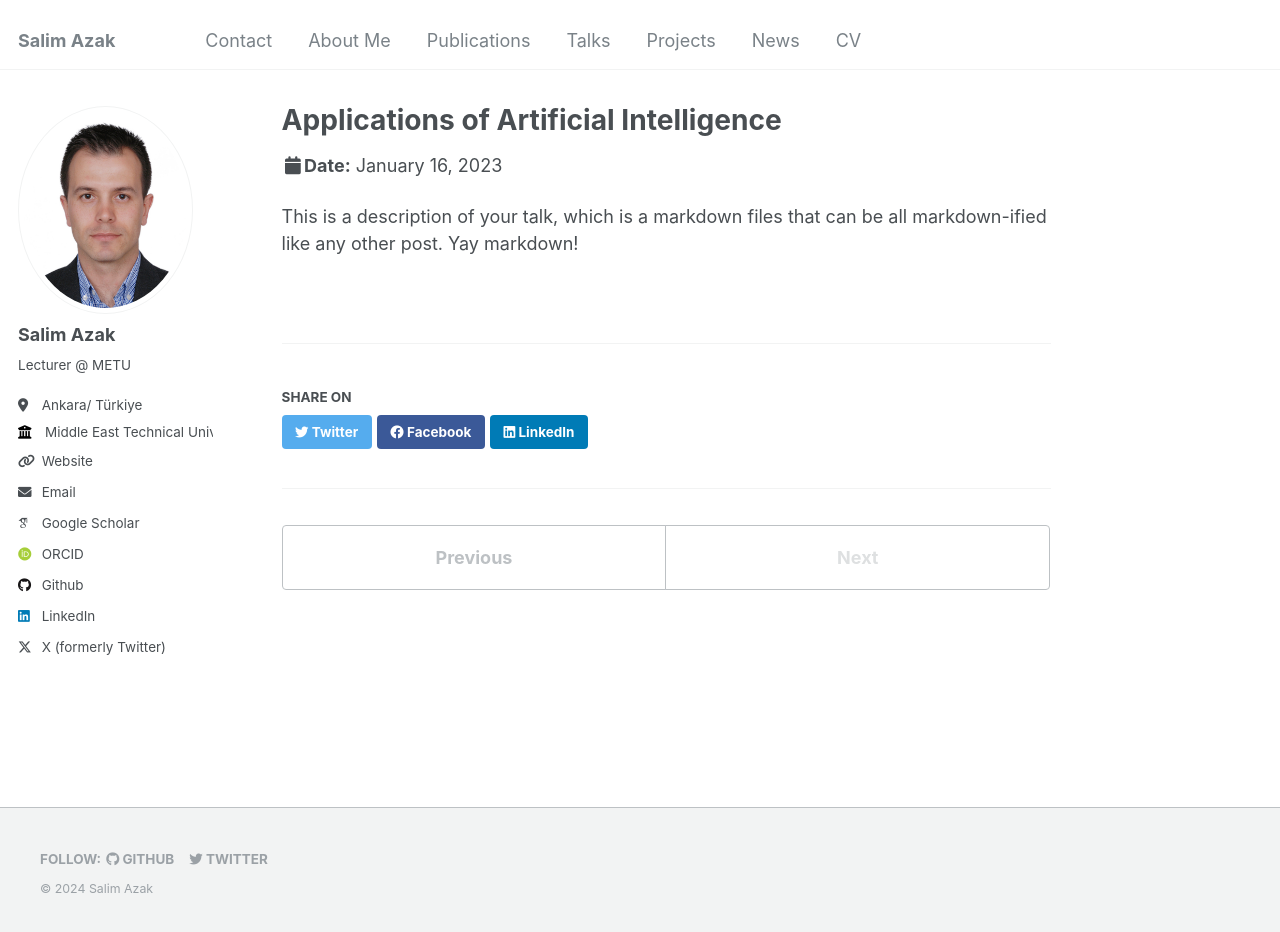
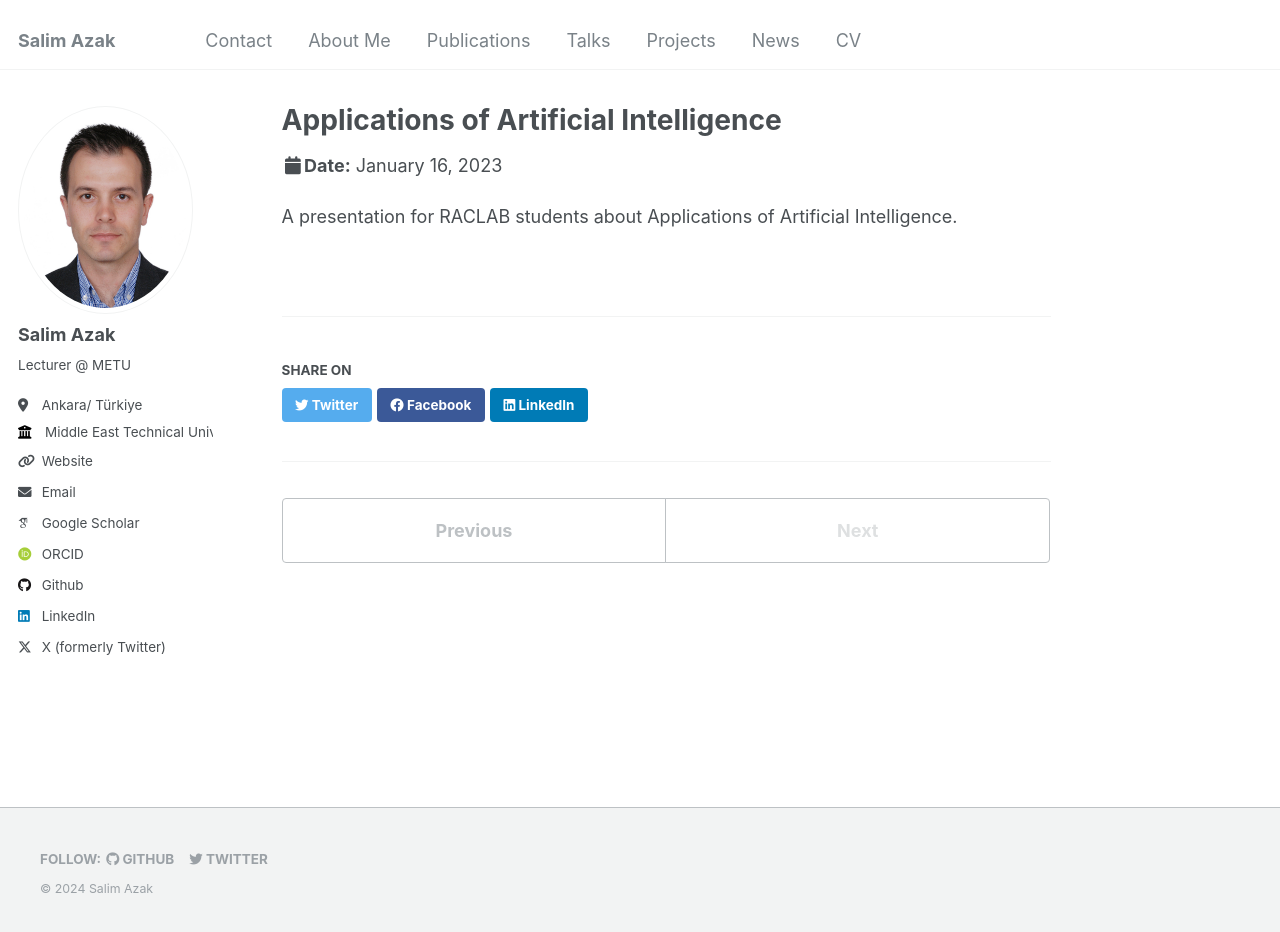
Before and after one commit to salimazak/salimazak.github.io, a Jekyll site: the page built from _talks/2012-03-01-talk-1.md, in a window 1280 px wide and 933 px high. Built offline with Jekyll 4.4.1, drawn with Linux system fonts in a browser that asks for light colours; some web fonts are replaced.

Commit message:
Update 2012-03-01-talk-1.md

```diff
--- a/_talks/2012-03-01-talk-1.md
+++ b/_talks/2012-03-01-talk-1.md
@@ -8,4 +8,4 @@ date: 2023-01-16
 location: "Konya, Türkiye"
 ---
 
-This is a description of your talk, which is a markdown files that can be all markdown-ified like any other post. Yay markdown!
+A presentation for RACLAB students about Applications of Artificial Intelligence.
```
